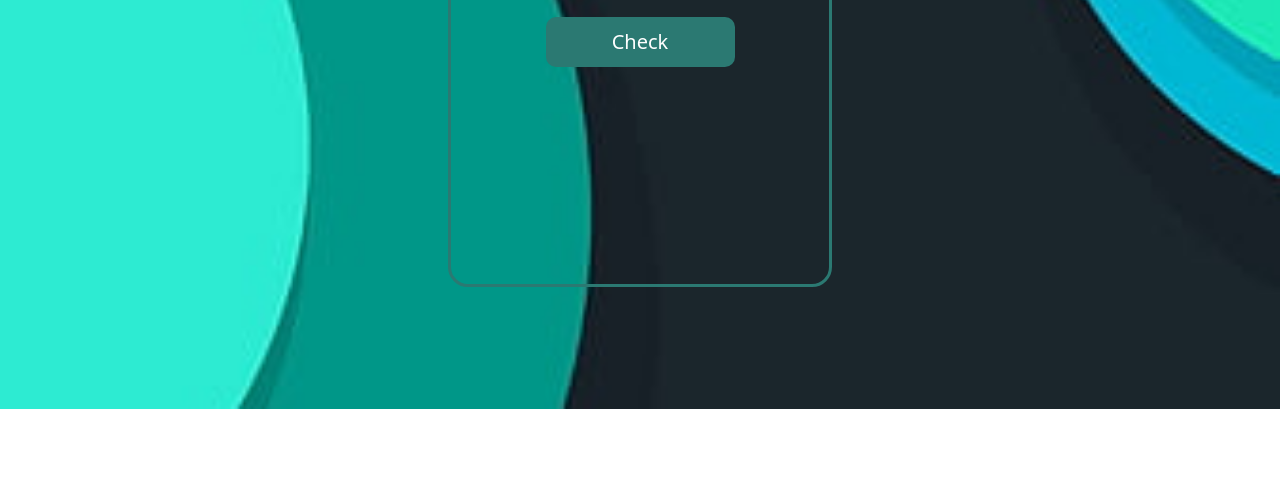
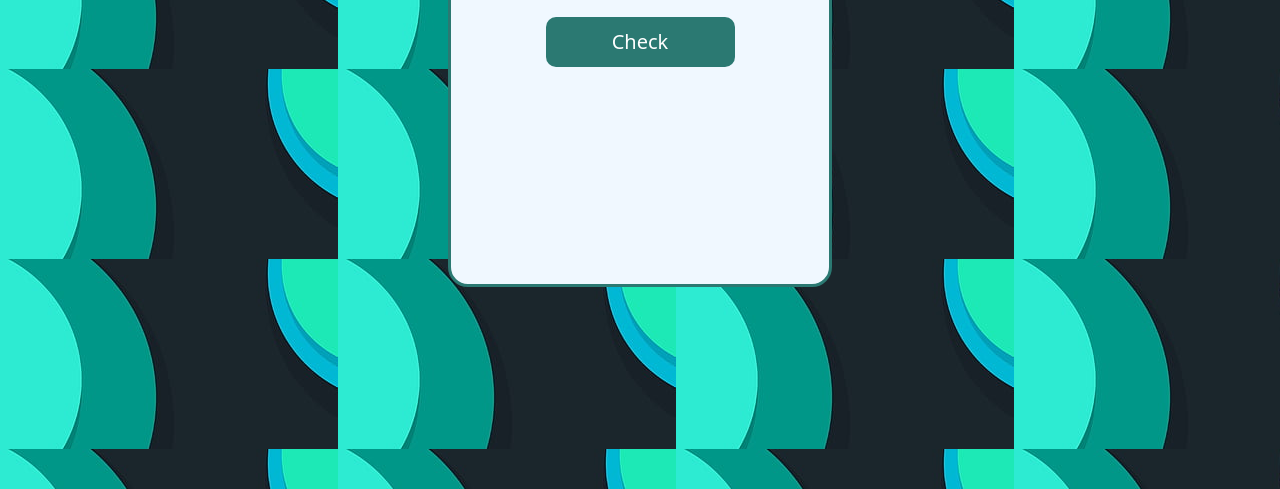
Before and after one commit to sanjaymaraboina/Guess-Number, a plain HTML site: page index.html in a window 1280 px wide. Shown: the part 311-800 px from the top of the page. Drawn offline with nearby package versions, Linux system fonts and the light colour scheme.

Commit message:
third push

```diff
--- a/style.css
+++ b/style.css
@@ -4,8 +4,8 @@ body{
     justify-content: center;
     align-items:center;
     background-image: url("./images/img.jpg");
-    background-repeat: no-repeat;
-    background-size: cover;
+    /* background-repeat: no-repeat; */
+    /* background-size: cover; */
 }
 
 .container{
@@ -20,7 +20,7 @@ body{
     gap:20px;
     margin-top:50px;
     padding: 55px 0;
-
+    background-color: aliceblue;
 }
 .container img{
     width:50%;
@@ -88,7 +88,7 @@ input{
 }
 
 #myList{
-    color:rgb(243, 248, 247);
+    color:rgb(39, 164, 139);
     font-size:20px;
     padding: 25px;
 }
```
